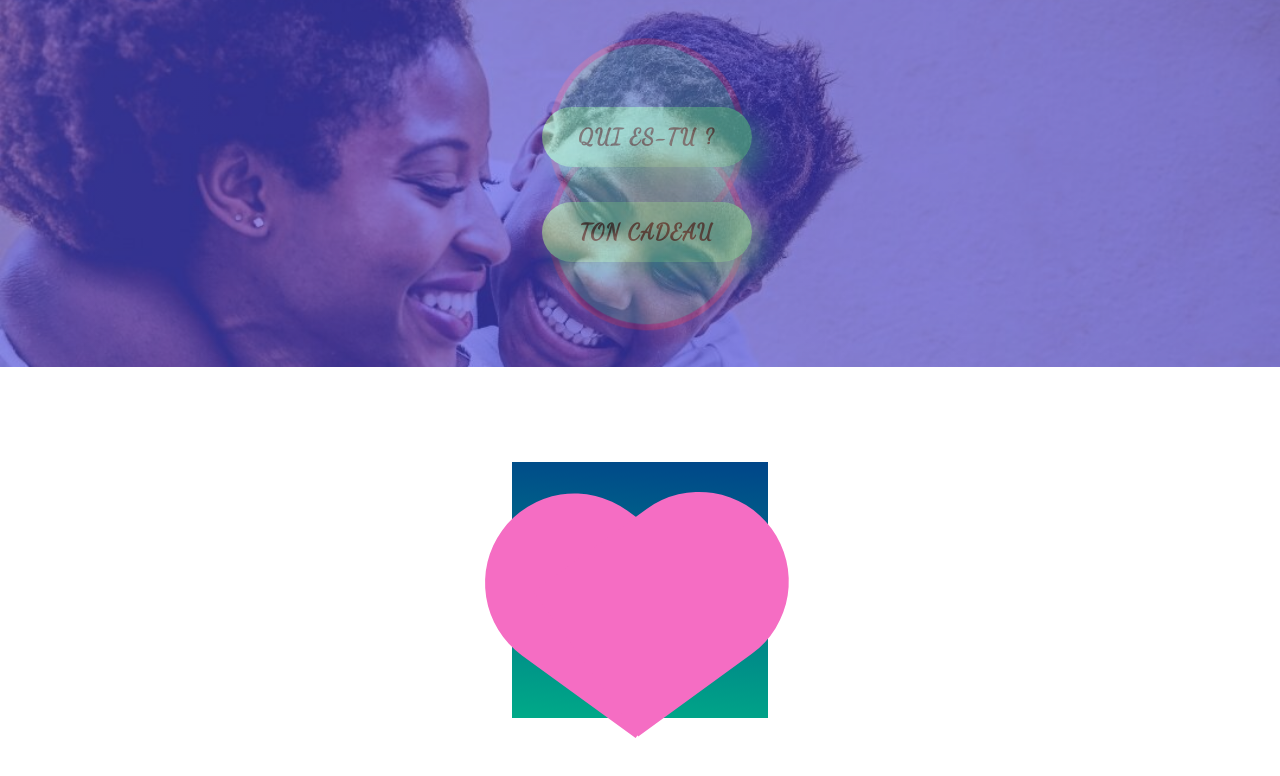
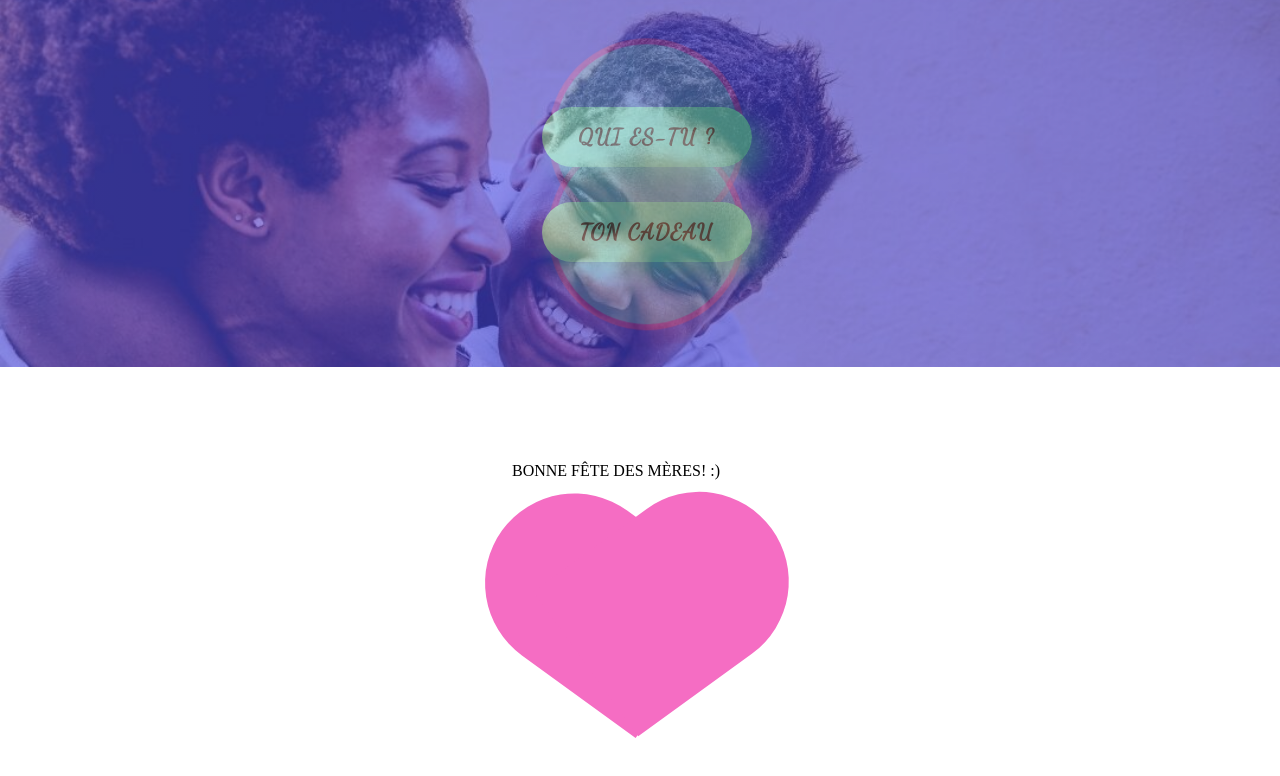
Before and after one commit to T-dev20/TWD-fete_des_meres-2021, a plain HTML site: page index.html in a window 1280 px wide. Drawn offline with Linux system fonts and the light colour scheme.

Commit message:
texte add

```diff
--- a/index.html
+++ b/index.html
@@ -28,7 +28,7 @@
       </div>
     </div>
     <div class="balloon-container1">
-      <div class="balloon1"></div>
+      <div class="balloon1">BONNE FÊTE DES MÈRES! :)</div>
     </div>
   </body>
 </html>
--- a/style.css
+++ b/style.css
@@ -120,7 +120,7 @@ nav li:focus::after {
   top: -120px;
   min-height: 16em;
   min-width: 16em;
-  background: linear-gradient(5deg, #00aa88, #004589);
+  background: transparent;
   z-index: 2;
 }
 
```
